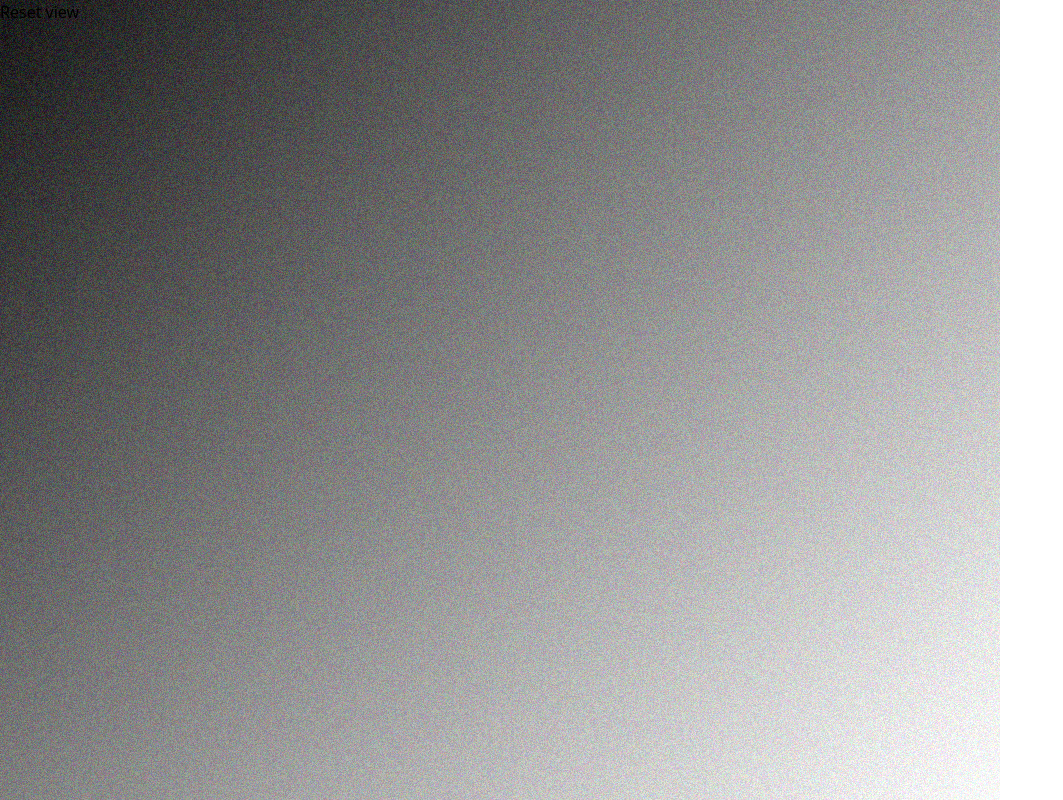
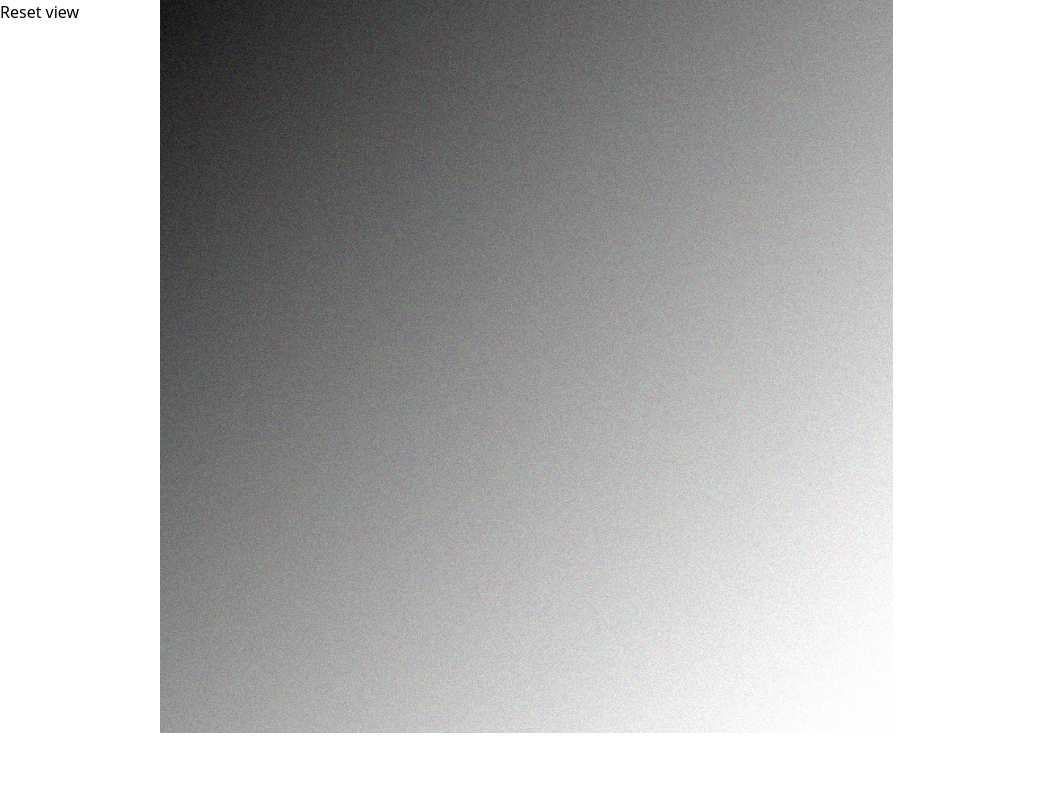
Before and after one commit to TheSeagullDev/place, a SvelteKit app: page / in a window 1280 px wide. Shown: the top 800 px of the page, without its empty margins (0-1063 px from the left). Built offline with nearby package versions, Linux system fonts and the light colour scheme.

Commit message:
I ACTUALLY GOT IT TO WORK THIS TIME

```diff
--- a/src/routes/+page.svelte
+++ b/src/routes/+page.svelte
@@ -30,6 +30,7 @@
 	let canvasElement = $state();
 	let hoverOverlay = $state();
 	let ctx;
+	let hoverCtx;
 	let imageData;
 
 	const imageArr = new Uint8ClampedArray(size * size * 4);
@@ -49,6 +50,7 @@
 
 	onMount(() => {
 		ctx = canvasElement.getContext('2d');
+		hoverCtx = hoverOverlay.getContext('2d');
 		ctx.imageSmoothingEnabled = false;
 		render();
 	});
@@ -102,15 +104,18 @@
 	};
 
 	const renderHover = () => {
-		let prevColorIndicies = getIndicesForCoord(prevHover[0], prevHover[1], size);
-		let prevColor = `rgb(${imageArr[prevColorIndicies[0]]} ${imageArr[prevColorIndicies[1]]} ${imageArr[prevColorIndicies[2]]} / ${imageArr[prevColorIndicies[3]]})`;
-		ctx.fillStyle = '#000000';
-		console.log(`hover: ${hoveredCoords} previous: ${prevHover} color: ${prevColorIndicies}`);
-		ctx.fillRect(hoveredCoords[0], hoveredCoords[1], 1, 1);
-		if (hoveredCoords[0] !== prevHover[0] || hoveredCoords[1] !== prevHover[1]) {
-			ctx.fillStyle = prevColor;
-			ctx.fillRect(prevHover[0], prevHover[1], 1, 1);
-		}
+		hoverCtx.setTransform(1, 0, 0, 1, 0, 0);
+		hoverCtx.clearRect(0, 0, hoverOverlay.width, hoverOverlay.height);
+		hoverCtx.setTransform(
+			viewportTransform.scale,
+			0,
+			0,
+			viewportTransform.scale,
+			viewportTransform.x,
+			viewportTransform.y
+		);
+		hoverCtx.fillStyle = '#000000';
+		hoverCtx.fillRect(hoveredCoords[0], hoveredCoords[1], 1, 1);
 	};
 
 	let panning = false;
@@ -172,8 +177,12 @@
 
 	const pick = (event) => {
 		const bounding = canvasElement.getBoundingClientRect();
-		let x = event.clientX - bounding.left;
-		let y = event.clientY - bounding.top;
+		console.log(bounding.left, bounding.top);
+		let screenScaleX = size / bounding.width;
+		let screenScaleY = size / bounding.height;
+		let x = (event.clientX - bounding.left) * screenScaleX;
+		let y = (event.clientY - bounding.top) * screenScaleY;
+		console.log(x, y);
 		x = Math.floor((x - viewportTransform.x) / viewportTransform.scale);
 		y = Math.floor((y - viewportTransform.y) / viewportTransform.scale);
 		return [x, y];
@@ -198,10 +207,10 @@
 	}}>Reset view</button
 >
 
-<div class="h-scren">
+<div class="fixed left-[12.5%] h-screen w-3/4">
 	<canvas
 		bind:this={canvasElement}
-		class=" h-11/12 "
+		class="absolute h-11/12"
 		onmousedown={(e) => {
 			previousX = e.clientX;
 			previousY = e.clientY;
@@ -211,6 +220,8 @@
 		onmousemove={(e) => {
 			if (panning) {
 				onMouseMove(e);
+				hoverCtx.setTransform(1, 0, 0, 1, 0, 0);
+				hoverCtx.clearRect(0, 0, hoverOverlay.width, hoverOverlay.height);
 			} else {
 				prevHover = hoveredCoords;
 				hoveredCoords = pick(e);
@@ -218,7 +229,11 @@
 			}
 		}}
 		onmouseup={() => (panning = false)}
-		onwheel={(e) => onMouseWheel(e)}
+		onwheel={(e) => {
+			hoverCtx.setTransform(1, 0, 0, 1, 0, 0);
+			hoverCtx.clearRect(0, 0, hoverOverlay.width, hoverOverlay.height);
+			onMouseWheel(e);
+		}}
 		width={size}
 		height={size}
 	></canvas>
```
